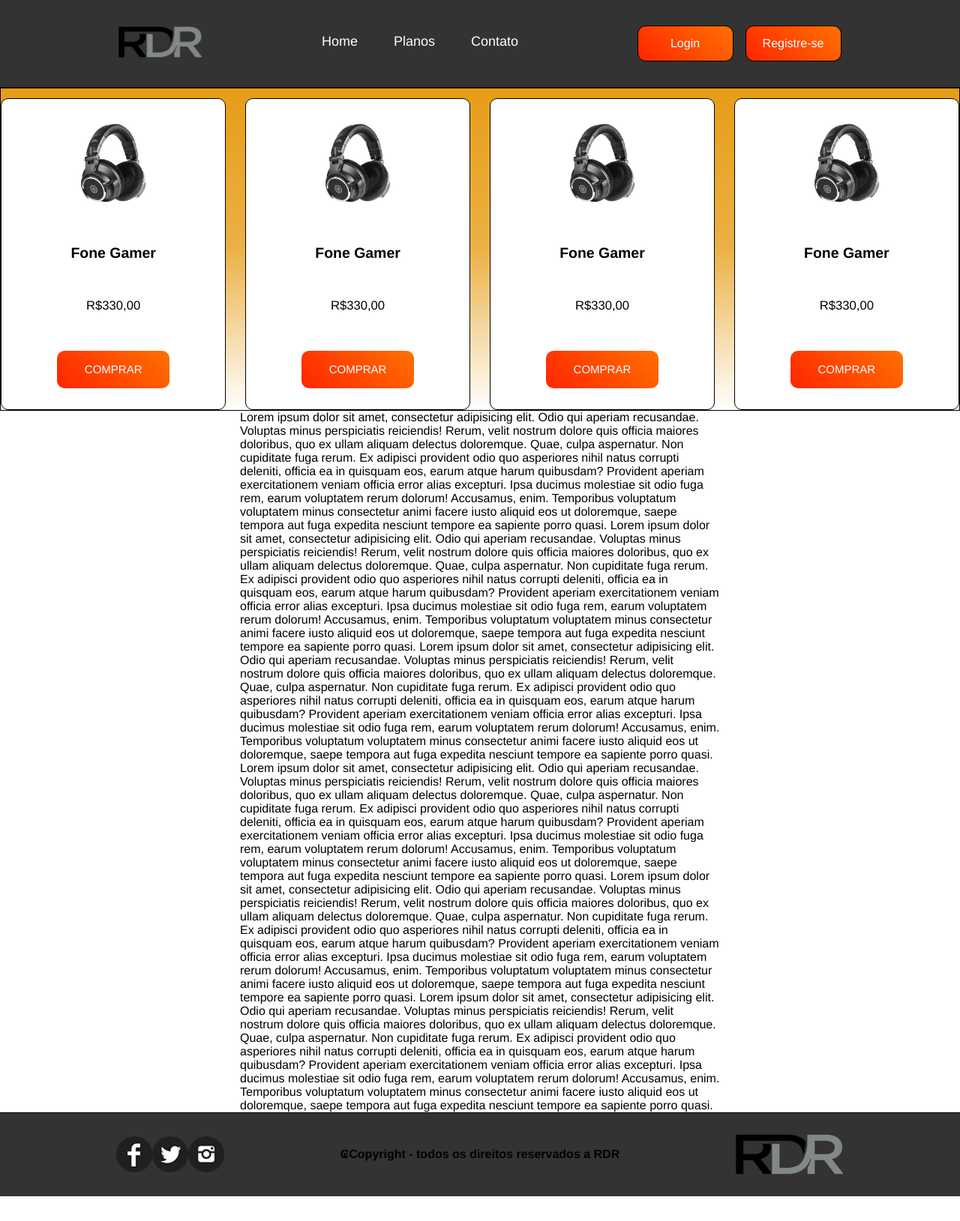
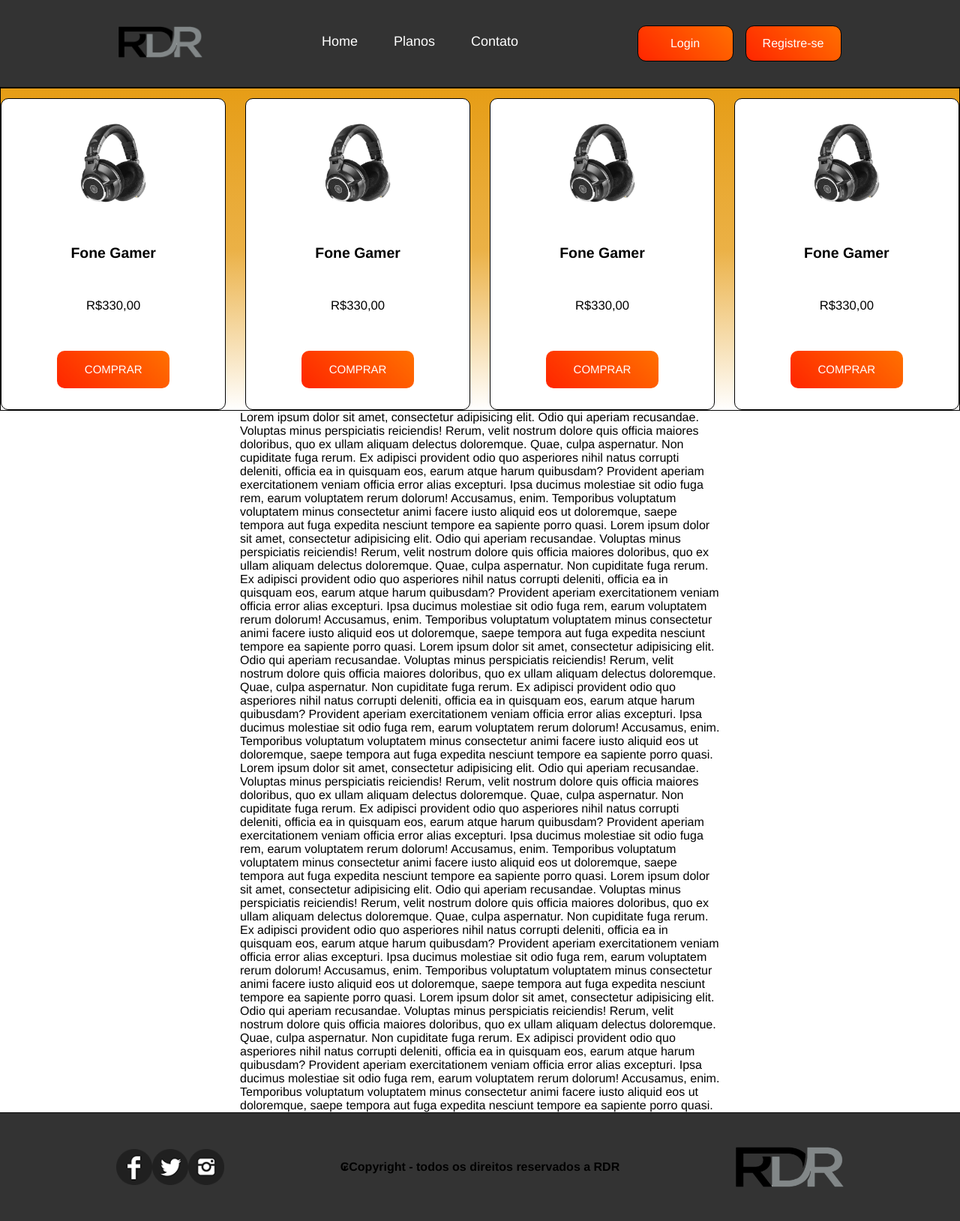
Before and after one commit to Dyeison-Felipe/Rdr_Proj, a React (Create React App) app: page / in a window 1280 px wide. Shown: the whole page at 75% size. Built offline with nearby package versions, Linux system fonts and the light colour scheme; a web font is replaced by a local one.

Commit message:
atualização

```diff
--- a/src/Components/Footer/style.css
+++ b/src/Components/Footer/style.css
@@ -1,6 +1,6 @@
 #rodape{
   width: 100%;
-  height: 7rem;
+  height: auto;
   border-top: 0.09rem solid black;
   display:flex;
   justify-content: space-evenly;
```
